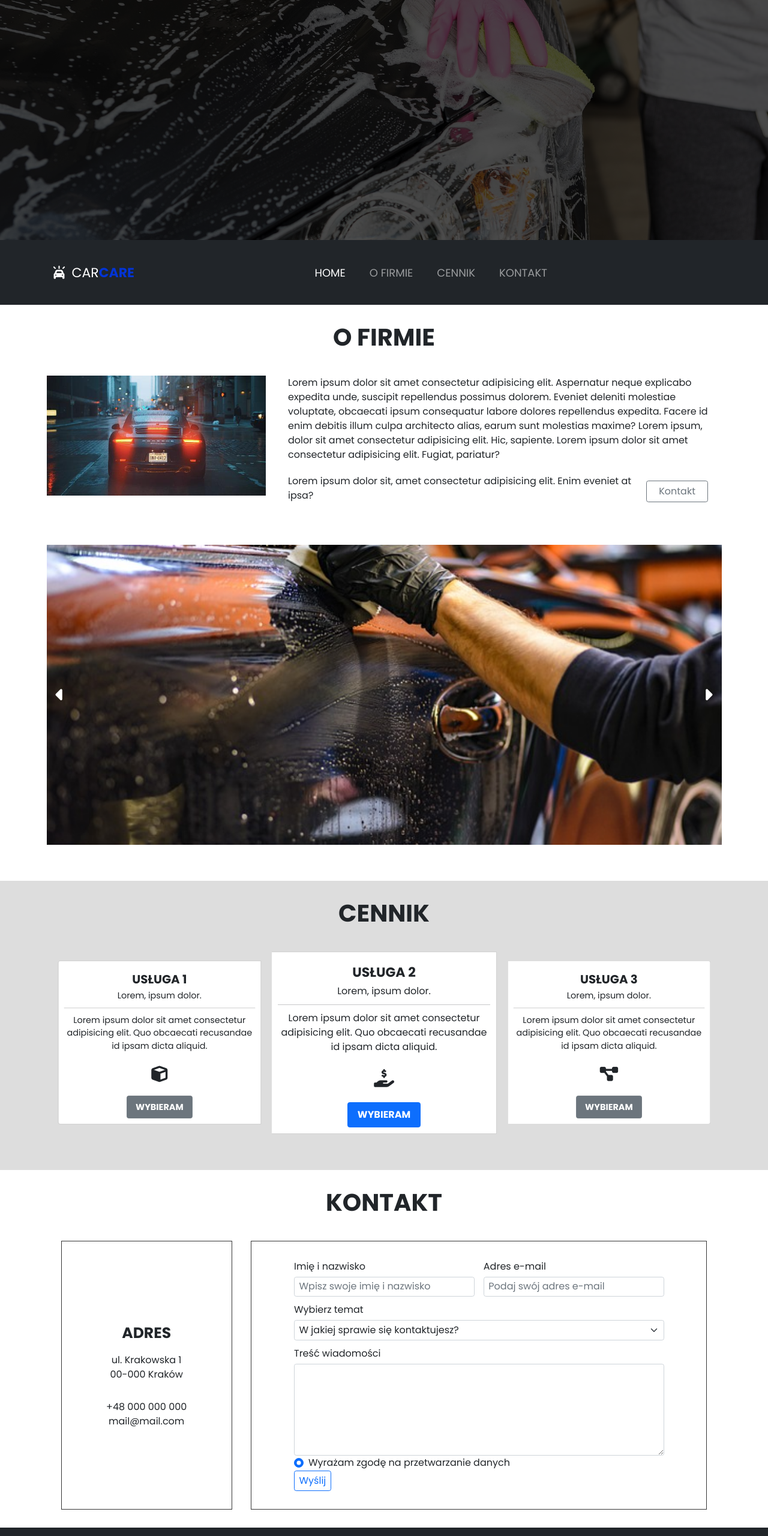
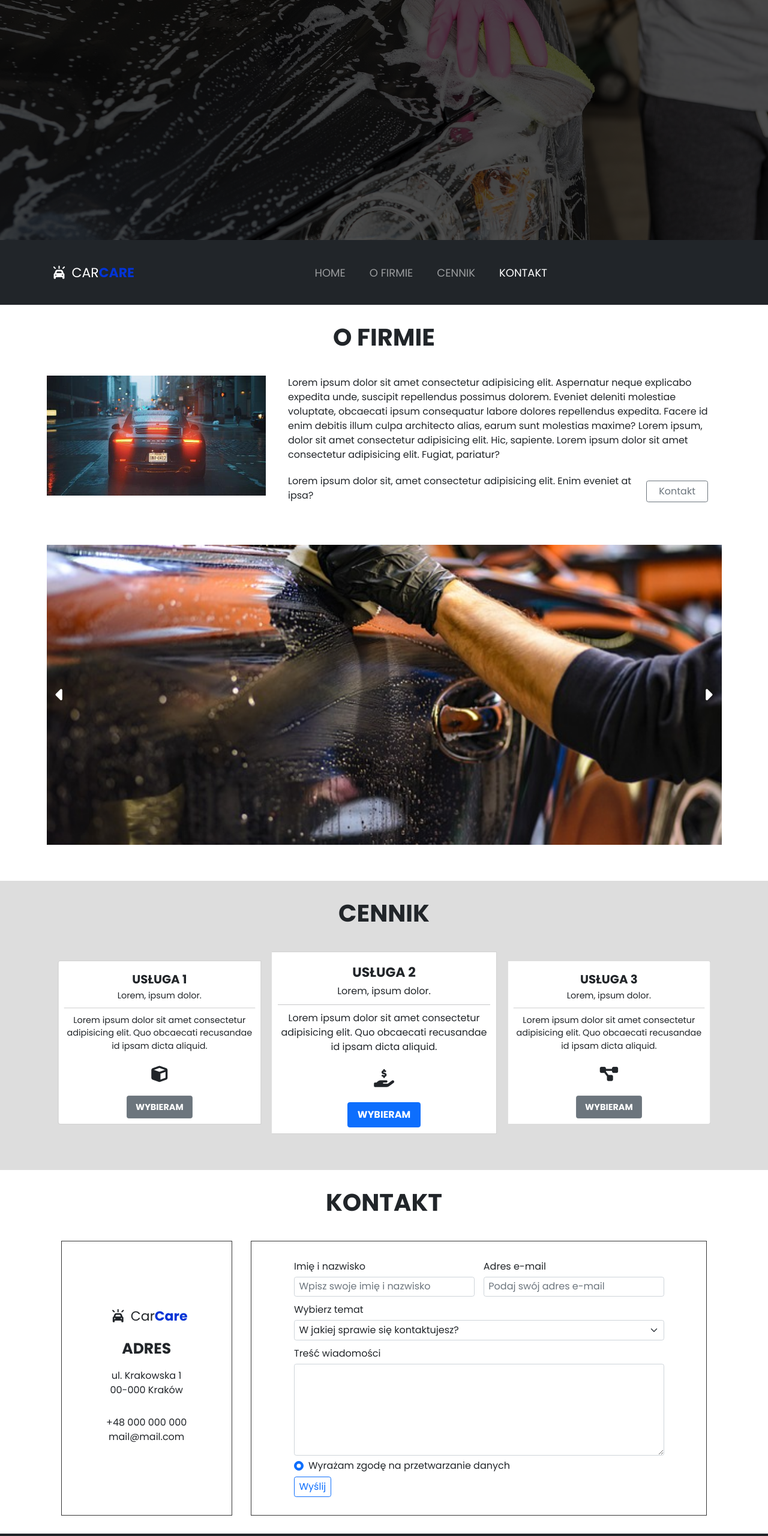
Before and after one commit to levy52/CarCare, a plain HTML site: page index.html in a window 1280 px wide. Shown: the top 2560 px of the page at 60% size. Drawn offline with nearby package versions, Linux system fonts and the light colour scheme.

Commit message:
add scrollspy

```diff
--- a/index.html
+++ b/index.html
@@ -16,18 +16,18 @@
     <script src="https://kit.fontawesome.com/86d25a3040.js" crossorigin="anonymous"></script>
 </head>
 
-<body>
+<body data-bs-spy="scroll" data-bs-target="#navbar">
+    <header>
         <div class="hero-img">
             <div class="hero-shadow"></div>
         </div>
+    </header>
 
-    <header class="sticky-top">
-        <nav class="navbar navbar-expand-lg navbar-dark bg-dark py-5">
+    <nav id="navbar" class="navbar navbar-expand-lg navbar-dark bg-dark py-5 sticky-top">
         <div class="container text-white">
             <a class="navbar-brand" href="#"><i class="fa-solid fa-car-on"></i>Car<span>Care</span></a>
-                <button class="navbar-toggler" type="button" data-bs-toggle="collapse"
-                    data-bs-target="#navbarNavAltMarkup" aria-controls="navbarNavAltMarkup" aria-expanded="false"
-                    aria-label="Toggle navigation">
+            <button class="navbar-toggler" type="button" data-bs-toggle="collapse" data-bs-target="#navbarNavAltMarkup"
+                aria-controls="navbarNavAltMarkup" aria-expanded="false" aria-label="Toggle navigation">
                 <span class="navbar-toggler-icon"></span>
             </button>
             <div class="collapse navbar-collapse justify-content-center" id="navbarNavAltMarkup">
@@ -40,7 +40,6 @@
             </div>
         </div>
     </nav>
-    </header>
 
     <main>
         <section id="aboutus" class="aboutus py-5">
@@ -139,6 +138,7 @@
                 <p class="display-3 pb-5 text-center">Kontakt</p>
                 <div class="row justify-content-md-evenly">
                     <div class="col-md-3 contact-address">
+                        <a class="navbar-brand pt-3 pt-md-0" href="#"><i class="fa-solid fa-car-on"></i>Car<span>Care</span></a>
                         <p class="contact-title m-0 py-4">Adres</p>
                         <p class="additional-info m-0">ul. Krakowska 1</p>
                         <p class="additional-info m-0 pb-5">00-000 Kraków</p>
@@ -163,7 +163,7 @@
                                 <label class="form-label">Wybierz temat</label>
                                 <div class="input-group mb-3">
                                     <select class="form-select" id="inputGroupSelect01">
-                                        <option selected>W jakiej sprawie się kontaktujesz?</option>
+                                        <option selected disabled>W jakiej sprawie się kontaktujesz?</option>
                                         <option value="1">Współpraca</option>
                                         <option value="2">Informacje</option>
                                         <option value="3">Ogólne zapytanie</option>
@@ -173,13 +173,13 @@
                                 <div class="input-group">
                                     <textarea class="form-control" rows="6"></textarea>
                                 </div>
-                                <div class="form-check">
+                                <div class="form-check mt-2">
                                     <input class="form-check-input" type="radio" id="flexRadioDefault" checked>
                                     <label class="form-check-label" for="flexRadioDefault">
                                         Wyrażam zgodę na przetwarzanie danych
                                     </label>
                                 </div>
-                                <button type="button" class="btn btn-outline-primary">Wyślij</button>
+                                <button type="button" class="btn btn-outline-primary mt-2">Wyślij</button>
                             </div>
                         </div>
                     </div>
--- a/sass/style.scss
+++ b/sass/style.scss
@@ -42,9 +42,6 @@ a {
 	font-weight: bold;
 }
 
-nav {
-	font-size: 1.8rem;
-	text-transform: uppercase;
 .navbar-brand {
 	font-size: 2.2rem;
 	i {
@@ -56,6 +53,10 @@ nav {
 		color: #0334d6;
 	}
 }
+
+nav {
+	font-size: 1.8rem;
+	text-transform: uppercase;
 
 	.navbar-toggler {
 		padding: 10px;
```
Also changed, not shown: css/style.css, 1 other file. Lines whose indentation alone changed are shown as unchanged.
